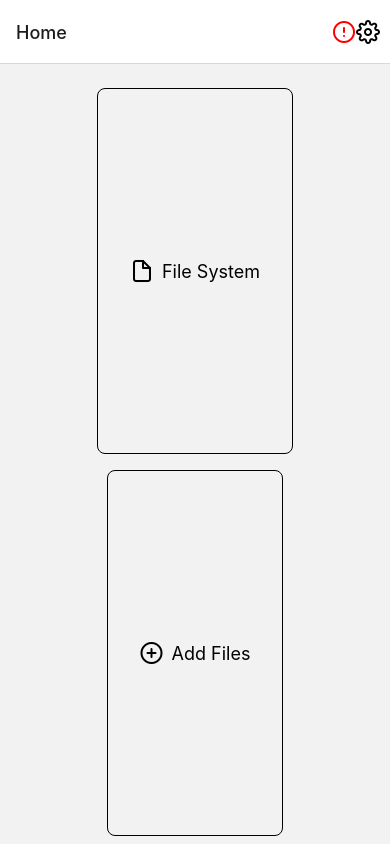
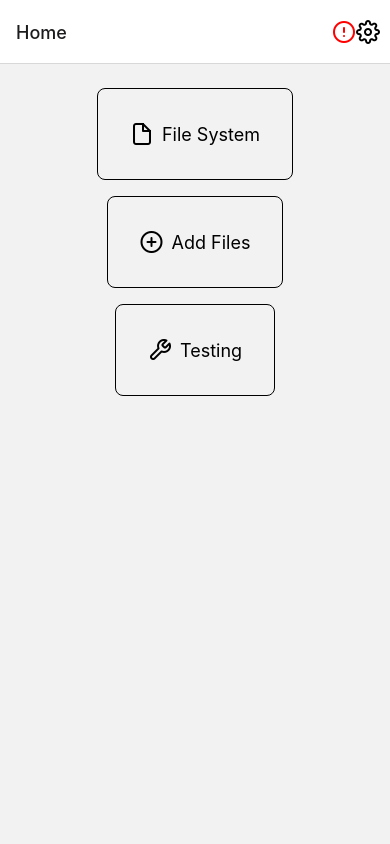
Before and after one commit to aarenstade/life-repository, a React Native app in the folder app/: screen /home in a window 390 px wide. Built offline with nearby package versions, Linux system fonts and the light colour scheme.

Commit message:
Add TestingPage component

```diff
--- a/app/pages/HomePage.tsx
+++ b/app/pages/HomePage.tsx
@@ -11,7 +11,6 @@ const HomePage: FC<HomePageProps> = ({ navigation }) => {
 
   const styles = StyleSheet.create({
     container: {
-      flex: 1,
       justifyContent: "center",
       alignItems: "center",
       marginTop: 16,
@@ -23,6 +22,7 @@ const HomePage: FC<HomePageProps> = ({ navigation }) => {
     <View style={styles.container}>
       <CardButton icon={<Feather name='file' size={24} color='black' />} title='File System' onClick={() => navigateToPage("file_system")} />
       <CardButton icon={<Feather name='plus-circle' size={24} color='black' />} title='Add Files' onClick={() => navigateToPage("add_files")} />
+      <CardButton icon={<Feather name='tool' size={24} color='black' />} title='Testing' onClick={() => navigateToPage("testing")} />
     </View>
   );
 };
```
Also changed, not shown: app/pages/TestingPage.tsx (added, +20 -0 lines).
